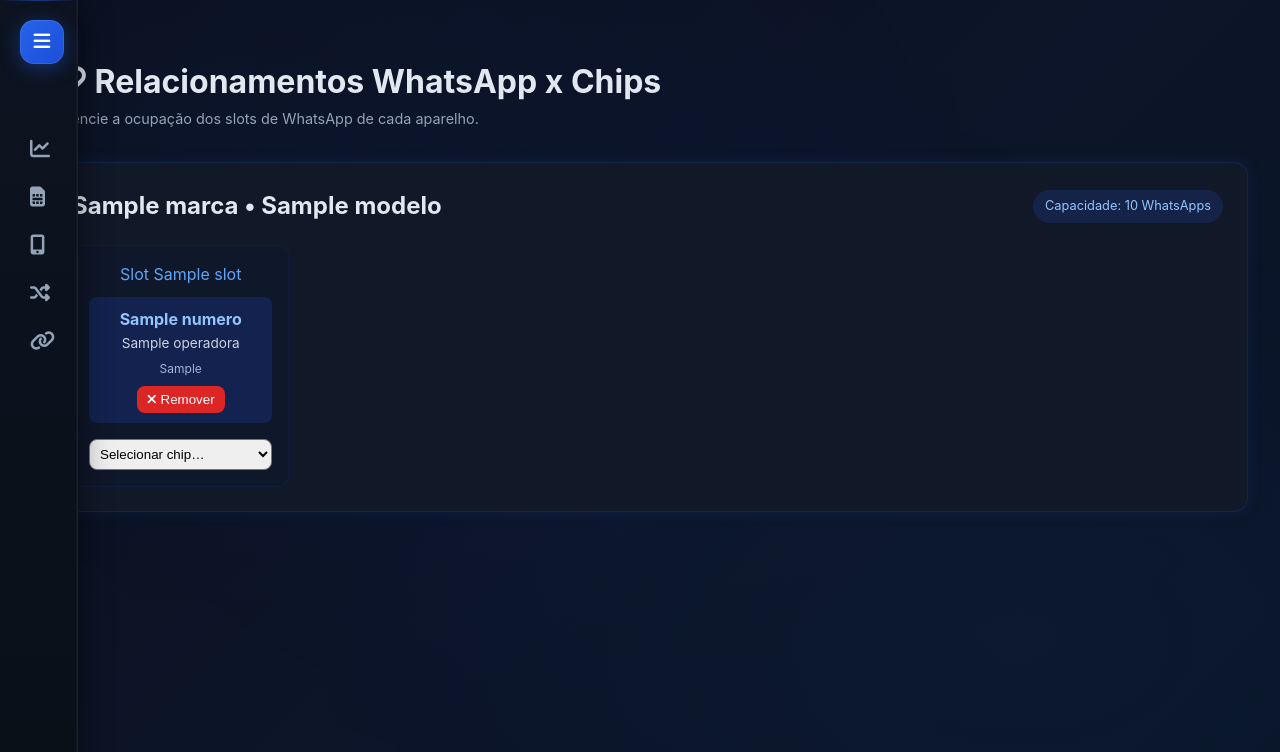
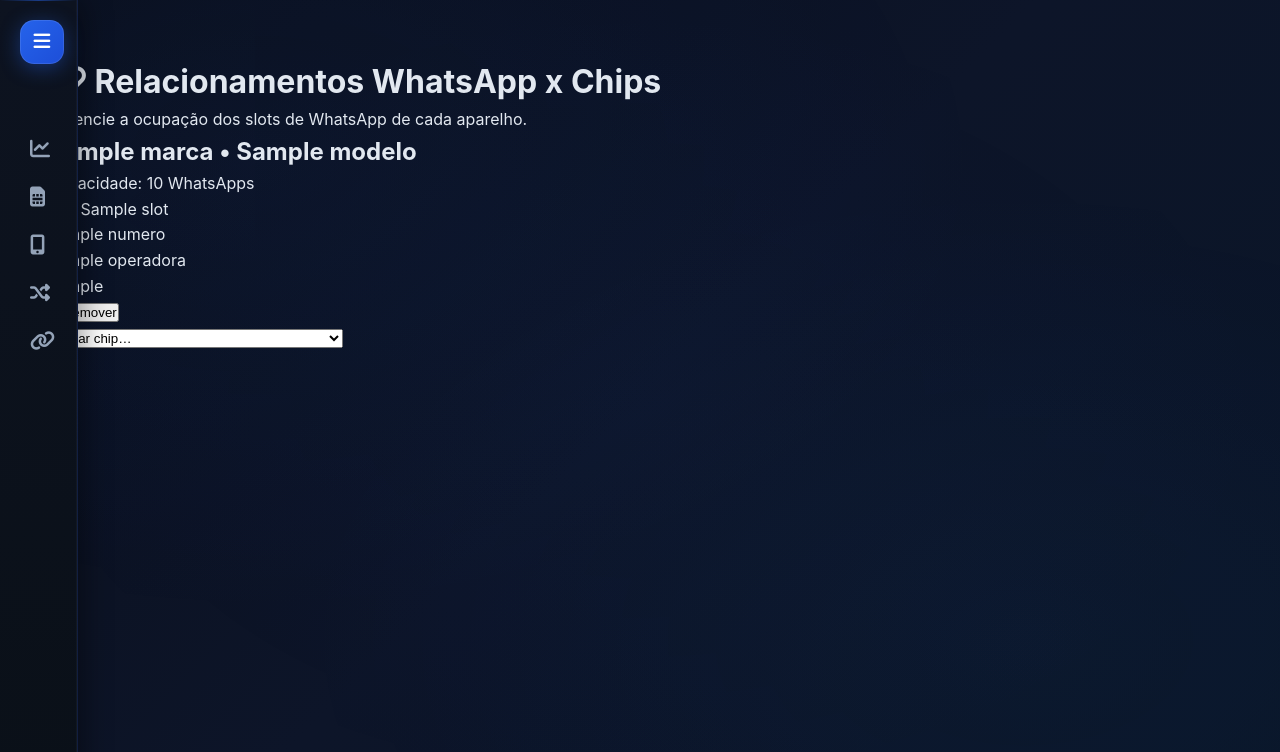
Before and after one commit to desenvoltoo/painel-chips, a Flask app: template templates/relacionamentos.html in a window 1280 px wide. Shown: the top 752 px of the page. Run offline with Flask 3, Linux system fonts and the light colour scheme; the template is opened without the code that fills it: most values are stand-ins (such as "Sample title", 1, 10 or a date in 2020); some libraries are stand-ins or nearby versions.

Commit message:
Update relacionamentos.html

```diff
--- a/templates/relacionamentos.html
+++ b/templates/relacionamentos.html
@@ -32,9 +32,12 @@
         <div class="chip-info">
             <div class="chip-number">{{ slot.chip.numero }}</div>
             <div class="chip-operadora">{{ slot.chip.operadora }}</div>
+
+            {% if slot.chip.tipo_whatsapp %}
             <div class="whatsapp-type">
-                {{ slot.chip.tipo_whatsapp or "NORMAL" }}
+                {{ slot.chip.tipo_whatsapp }}
             </div>
+            {% endif %}
 
             <button class="btn-remove"
                 onclick="desvincular({{ slot.chip.sk_chip }})">
@@ -49,15 +52,26 @@
         <select class="select-chip"
             onchange="handleVinculo(this, {{ a.sk_aparelho }}, {{ slot.slot }})">
 
-            <option value="">Selecionar chip…</option>
+            <option value="">
+                {% if slot.chip %}
+                    Trocar chip…
+                {% else %}
+                    Selecionar chip…
+                {% endif %}
+            </option>
 
-            {% for c in a.chips_sem_slot %}
-                {% if not slot.chip or c.sk_chip != slot.chip.sk_chip %}
+            {% if a.chips_sem_slot %}
+                {% for c in a.chips_sem_slot %}
                 <option value="{{ c.sk_chip }}">
-                    {{ c.numero }} • {{ c.operadora }} • {{ c.tipo_whatsapp or "NORMAL" }}
+                    {{ c.numero }} • {{ c.operadora }}
+                    {% if c.tipo_whatsapp %}
+                        • {{ c.tipo_whatsapp }}
+                    {% endif %}
                 </option>
-                {% endif %}
-            {% endfor %}
+                {% endfor %}
+            {% else %}
+                <option disabled>Nenhum chip disponível</option>
+            {% endif %}
 
         </select>
 
@@ -71,7 +85,7 @@
 </div>
 
 <!-- ============================================================
-     JS — VINCULAR / DESVINCULAR (ROBUSTO)
+     JS — VINCULAR / DESVINCULAR (INALTERADO)
 ============================================================ -->
 <script>
 function handleVinculo(select, sk_aparelho, slot) {
@@ -95,10 +109,7 @@
         }
         location.reload();
     })
-    .catch(err => {
-        console.error(err);
-        alert("Erro de comunicação");
-    });
+    .catch(() => alert("Erro de comunicação"));
 }
 
 function desvincular(sk_chip) {
@@ -108,119 +119,8 @@
         body: JSON.stringify({ sk_chip: Number(sk_chip) })
     })
     .then(() => location.reload())
-    .catch(e => console.error(e));
+    .catch(() => alert("Erro ao desvincular"));
 }
 </script>
 
-<!-- ============================================================
-     ESTILO (INALTERADO)
-============================================================ -->
-<style>
-.page-header { margin-bottom: 2rem; }
-
-.subtitle {
-    color: #94a3b8;
-    font-size: 0.9rem;
-}
-
-.aparelhos-container {
-    display: flex;
-    flex-direction: column;
-    gap: 2rem;
-}
-
-.aparelho-card {
-    background: #111827;
-    padding: 1.5rem;
-    border-radius: 14px;
-    border: 1px solid #1e3a8a55;
-    box-shadow: 0 0 15px #1e3a8a33;
-}
-
-.aparelho-header {
-    display: flex;
-    justify-content: space-between;
-    align-items: center;
-    margin-bottom: 1.2rem;
-}
-
-.tag {
-    background: #1e3a8a55;
-    padding: 6px 12px;
-    border-radius: 20px;
-    color: #93c5fd;
-    font-size: 0.8rem;
-}
-
-.slots-grid {
-    display: grid;
-    grid-template-columns: repeat(auto-fill, minmax(200px, 1fr));
-    gap: 1rem;
-}
-
-.slot-card {
-    background: #0f172a;
-    padding: 1rem;
-    border-radius: 10px;
-    border: 1px solid #1e3a8a33;
-    text-align: center;
-    min-height: 190px;
-    transition: .25s;
-}
-
-.slot-card:hover {
-    box-shadow: 0 0 12px #1e40af55;
-}
-
-.slot-number {
-    color: #60a5fa;
-    margin-bottom: .6rem;
-}
-
-.chip-info {
-    background: #1e40af44;
-    padding: 10px;
-    border-radius: 8px;
-    margin-bottom: .6rem;
-}
-
-.chip-number {
-    font-weight: bold;
-    color: #93c5fd;
-}
-
-.chip-operadora {
-    font-size: .85rem;
-    color: #cbd5e1;
-}
-
-.whatsapp-type {
-    font-size: .75rem;
-    color: #a3b3d4;
-    margin-top: .3rem;
-}
-
-.chip-empty {
-    color: #64748b;
-    margin-bottom: .6rem;
-}
-
-.btn-remove {
-    background: #dc2626;
-    color: #fff;
-    border: none;
-    padding: 6px 10px;
-    border-radius: 8px;
-    cursor: pointer;
-    margin-top: .5rem;
-}
-
-.select-chip {
-    width: 100%;
-    padding: 6px;
-    border-radius: 8px;
-    margin-top: .4rem;
-}
-</style>
-
 {% endblock %}
```
